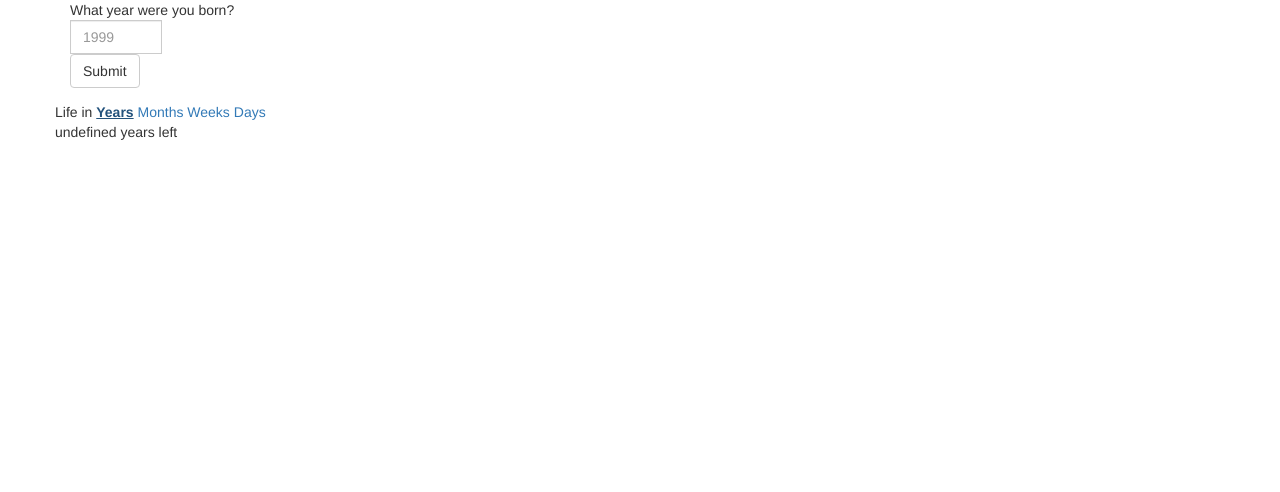
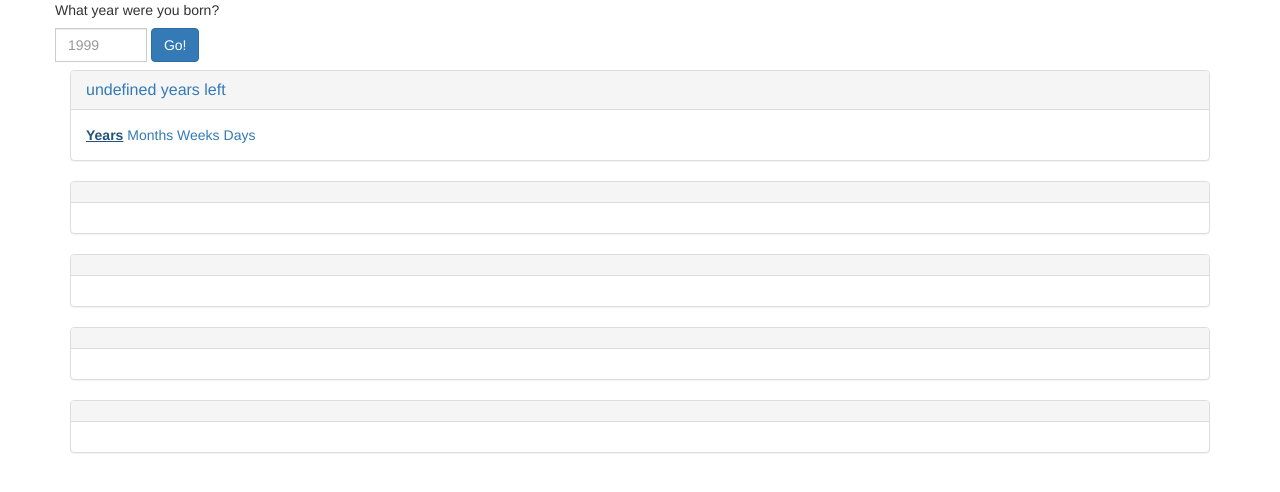
Before and after one commit to gricha2380/life, a plain HTML site: page index.html in a window 1280 px wide. Both pictures are taken after a click on the link "Years". Drawn offline with nearby package versions, Linux system fonts and the light colour scheme.

Commit message:
Adds Material Design styling via propeller library

```diff
--- a/css/style.css
+++ b/css/style.css
@@ -1,7 +1,10 @@
+#year-born {
+	padding-left: 0;
+}
 .unit {
 	display: inline-block;
-	width: 50px;
-	height: 50px;
+	width: 30px;
+	height: 30px;
 	border-radius: 50%;
 	background: green;
 	margin: 2px;
--- a/index.html
+++ b/index.html
@@ -3,72 +3,113 @@
 <head>
 	<title>Life 1.0</title>
 	<link rel="stylesheet" type="text/css" href="css/bootstrap.min.css">
+	<link rel="stylesheet" type="text/css" href="css/propeller.min.css">
 	<link rel="stylesheet" type="text/css" href="css/style.css">
 	<script src="https://ajax.googleapis.com/ajax/libs/jquery/3.2.1/jquery.min.js"></script>
+	<script type="text/javascript" src="js/propeller.min.js"></script>
 	<script type="text/javascript" src="js/code.js"></script>
 </head>
 
 <body>
 	<div class="container">
 		<div class="row">
-			<div class="col-lg-3">
 				<div><span>What year were you born?</span></div>
-				<form>
+				<form class="navbar-form navbar-left" id="year-born">
 					<div class="input-group">
 					<input type="number" class="form-control what-year" placeholder="1999" required min="1950" max="2017">
 
 						<!-- <button class="btn btn-default" type="button" id="go">Go!</button> -->
 					</div>
-					            					        <button type="submit" class="btn btn-default">Submit</button>
+					<!-- <button type="submit" class="btn btn-default">Submit</button> -->
+					<input type="submit" value="Go!" class="btn pmd-btn-raised pmd-ripple-effect btn-primary " id="go">
 
 				</form>
+		</div> <!-- end row -->
 
+
+		<div class="chart section panel-group pmd-accordion pmd-accordion-inbox">
+			<div class="life-in panel panel-default active">
+				<div class="rown panel-heading">
+					<a data-toggle ="collapse">
+						<h4 class="years-left panel-title"></h4>
+					</a>
 				</div>
-		</div> <!-- end row -->
-		<div class="chart section">
-			<div class="life-in">
-				<div class="row">
-					<span class="section-title">Life in</span>
-					<span class="unit-of-time"><a href="#" class="years active">Years</a>
+				<div class="panel-collapse collapse in">
+					<div class="panel-body">
+						<span class="unit-of-time">
+							<a href="#" class="years active">Years</a>
 							<a href="#" class="months">Months</a>
 							<a href="#" class="weeks">Weeks</a>
-						<a href="#" class="days">Days</a></span>
+							<a href="#" class="days">Days</a>
+						</span>
+
+						<div class="life-chart">
 						</div>
-					<div class="row">
-						<div class="life-chart">
-							<!-- <div class="unit square"></div> -->
 					</div>
-						<div class="years-left"></div>
 				</div>
 			</div>
 		</div> <!-- end main chart section -->
-			<div class="chart section">
-				<div class="row">
+
+			<div class="chart section panel-group pmd-accordion pmd-accordion-inbox">
+				<div class=" panel panel-default active">
+					<div class="panel-heading">
+						<a data-toggle ="collapse">
 							<div class="christmas-left"></div>
+						</a>
+					</div>
+					<div class="panel-collapse collapse in">
+						<div class="panel-body">
 							<div class="christmas-chart">
 							</div>
 						</div>
 					</div>
+				</div>
+			</div>
 
-			<div class="chart section">
-				<div class="row">
+			<div class="chart section panel-group pmd-accordion pmd-accordion-inbox">
+				<div class=" panel panel-default active">
+					<div class="panel-heading">
+						<a data-toggle ="collapse">
 							<div class="elections-left"></div>
+						</a>
+					</div>
+					<div class="panel-collapse collapse in">
+						<div class="panel-body">
 							<div class="elections-chart">
 							</div>
 						</div>
 					</div>
+				</div>
+			</div>
 
-			<div class="chart section">
-				<div class="row">
+			<div class="chart section panel-group pmd-accordion pmd-accordion-inbox">
+				<div class=" panel panel-default active">
+					<div class="panel-heading">
+						<a data-toggle ="collapse">
 							<div class="books-left"></div>
+						</a>
+					</div>
+					<div class="panel-collapse collapse in">
+						<div class="panel-body">
 							<div class="books-chart">
 							</div>
 						</div>
 					</div>
-			<div class="chart section">
-				<div class="row">
+				</div>
+			</div>
+
+			<div class="chart section panel-group pmd-accordion pmd-accordion-inbox">
+				<div class=" panel panel-default active">
+					<div class="panel-heading">
+						<a data-toggle ="collapse">
 							<div class="parents-left"></div>
+						</a>
+					</div>
+					<div class="panel-collapse collapse in">
+						<div class="panel-body">
 							<div class="parents-chart">
+							</div>
+						</div>
 					</div>
 				</div>
 			</div>
--- a/js/code.js
+++ b/js/code.js
@@ -3,7 +3,8 @@ $(document).ready(function() {
 	var avgLife = 78, avgDay = avgLife*365, avgMonth = avgLife*12, avgWeek = avgLife *52;
 	var yearBorn, age, remainder, ageMonth, ageWeek, ageDay;
 
-	$("#go").click(function(){
+	$("#go").click(function(event){
+		event.preventDefault();
 		yearBorn = $(".what-year").val();
 		age = currentYear - yearBorn;
 		remainder = avgLife - age;
@@ -22,7 +23,8 @@ $(document).ready(function() {
 
 	});
 
-	$(".unit-of-time a").click(function(){
+	$(".unit-of-time a").click(function(event){
+		event.preventDefault();
 		$(".unit-of-time a").removeClass("active");
 		$(this).addClass("active");
 		if($(this).hasClass("months")) {
```
Lines whose indentation alone changed are shown as unchanged.
